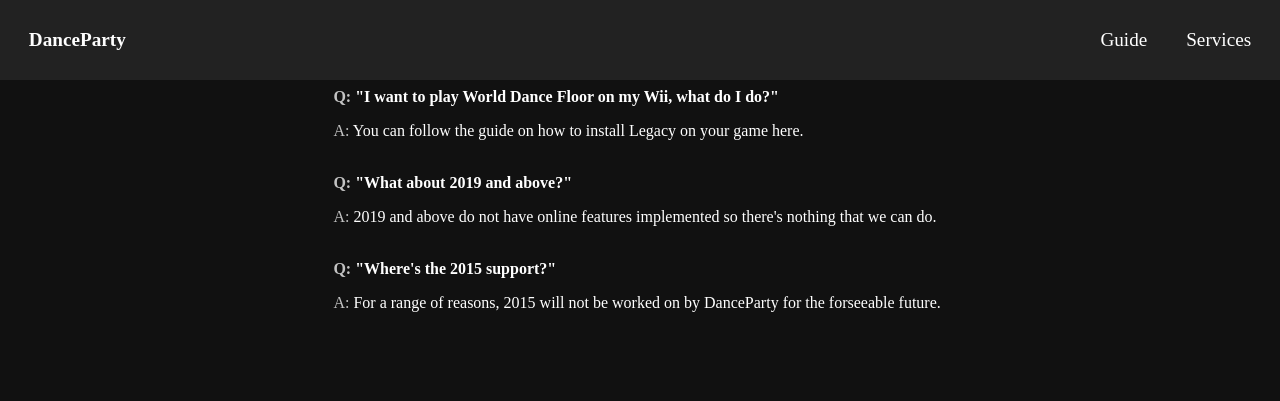
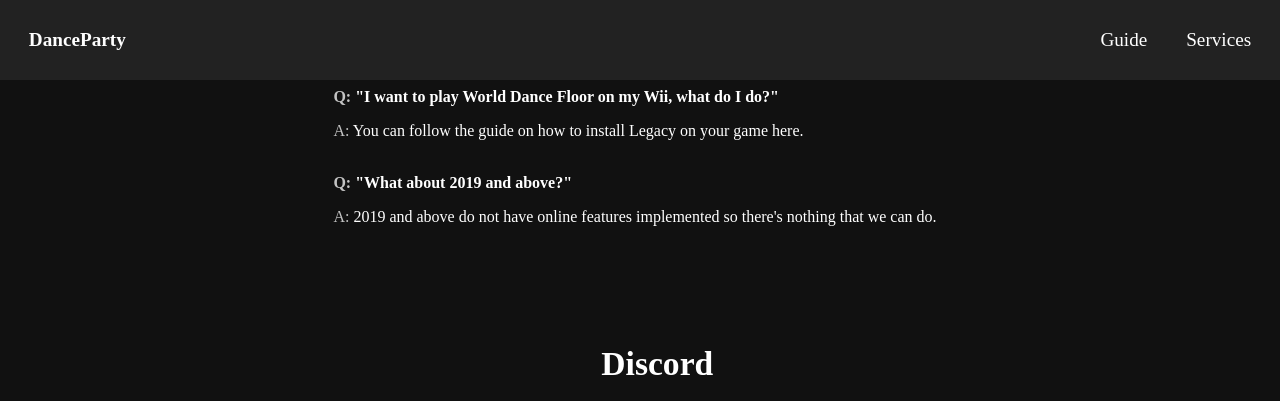
Before and after one commit to dancepartyonline/dpsite, a Jekyll site: the page built from index.html, in a window 1280 px wide and 900 px high, scrolled down 1413 px, cut to the strip 0-401 px from the top of the window. Built offline with Jekyll 4.4.1, drawn with Linux system fonts in a browser that asks for light colours; some web fonts are replaced.

Commit message:
Update index.html

```diff
--- a/index.html
+++ b/index.html
@@ -51,11 +51,6 @@
         <br>
         <p><span class="o75">A:</span> 2019 and above do not have online features implemented so there's nothing that we can do.
         </p>
-        <br>
-        <b><span class="o75">Q:</span> "Where's the 2015 support?"</b>
-        <br>
-        <p><span class="o75">A:</span> For a range of reasons, 2015 will not be worked on by DanceParty for the
-            forseeable future.</p>
     </div>
 </div>
 
```
